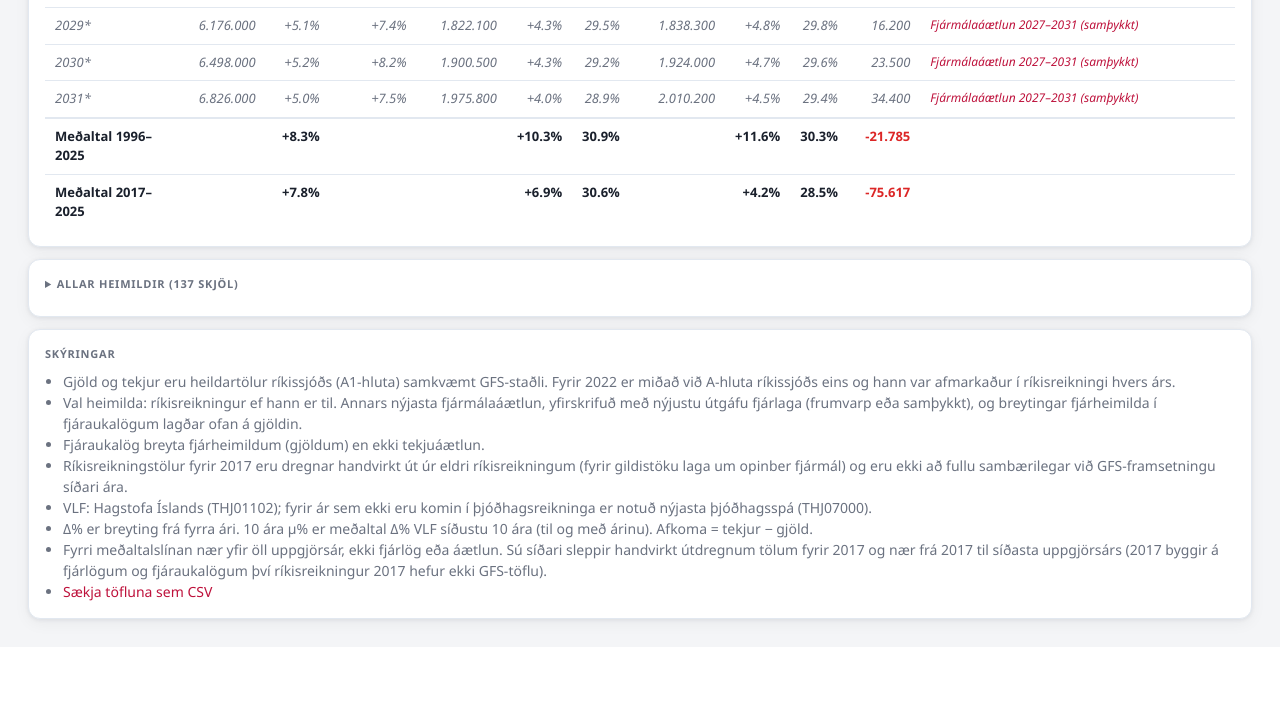
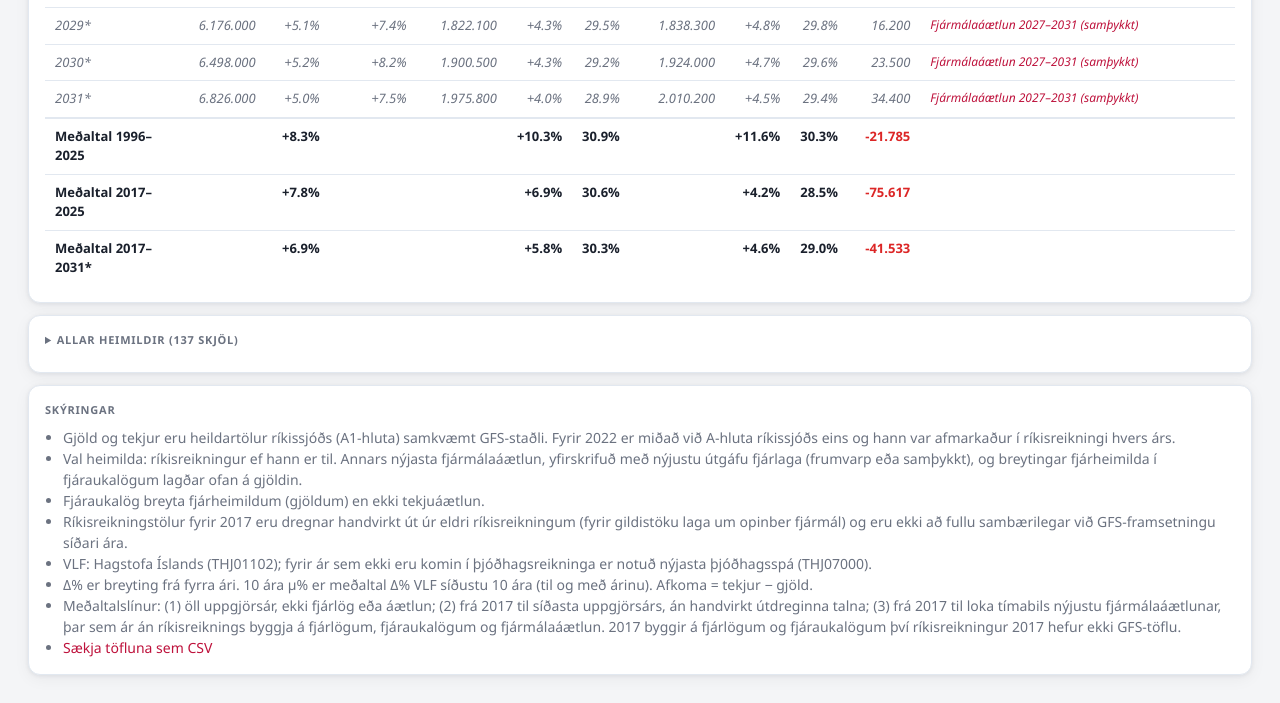
Before and after one commit to bjornlevi/opin-gogn, a Flask app: page /opinber-fjarmal/ in a window 1280 px wide. Shown: the part 1958-2661 px from the top of the page. Before the commit the page ends 2589 px from the top, so only its background shows below. Run offline with Flask 3, Linux system fonts and the light colour scheme.

Commit message:
Opinber fjármál: add 2017–end-of-fiscal-plan average row
Co-Authored-By: Claude Opus 5.5 <noreply@anthropic.com>

```diff
--- a/app.py
+++ b/app.py
@@ -3557,8 +3557,8 @@ def create_app() -> Flask:
 
         # Samantektarlínur eins og „Fyrir fjármálaáætlun“ í skjalinu: meðaltöl
         # yfir uppgjörsár (ekki fyrsta árið, sem hefur engar breytingar).
-        # Fyrri línan nær yfir öll ár, sú síðari aðeins ár sem eru ekki
-        # handvirkt dregin úr eldri ríkisreikningum (þ.e. frá 2017).
+        # 1) öll uppgjörsár, 2) uppgjörsár sem eru ekki handvirkt dregin úr eldri
+        # ríkisreikningum (frá 2017), 3) frá 2017 út fjármálaáætlunartímabilið.
         last_actual = max((r["year"] for r in rows if not r["aaetlun"]), default=None)
 
         def summarize(subset):
@@ -3571,7 +3571,7 @@ def create_app() -> Flask:
                 return sum(vals) / len(vals) if vals else None
 
             return {
-                "label": f"Meðaltal {hist[0]['year']}–{hist[-1]['year']}",
+                "label": f"Meðaltal {hist[0]['year']}–{hist[-1]['year']}{'*' if hist[-1]['aaetlun'] else ''}",
                 **{k: mean(k) for k in (
                     "vlf_chg", "gjold_chg", "gjold_vlf", "tekjur_chg", "tekjur_vlf", "afkoma")},
             }
@@ -3580,6 +3580,8 @@ def create_app() -> Flask:
             summarize([r for r in rows if not r["aaetlun"]]),
             summarize([r for r in rows if not r["handvirkt"]
                        and last_actual is not None and r["year"] <= last_actual]),
+            # Til loka tímabils nýjustu fjármálaáætlunar (síðasta ár í gögnunum).
+            summarize([r for r in rows if not r["handvirkt"]]),
         ) if s]
         first_plan = next((r["year"] for r in rows if r["aaetlun"]), None)
 
--- a/templates/opinber_fjarmal.html
+++ b/templates/opinber_fjarmal.html
@@ -138,7 +138,7 @@
       <li>Ríkisreikningstölur fyrir 2017 eru dregnar handvirkt út úr eldri ríkisreikningum (fyrir gildistöku laga um opinber fjármál) og eru ekki að fullu sambærilegar við GFS-framsetningu síðari ára.</li>
       <li>VLF: Hagstofa Íslands (THJ01102); fyrir ár sem ekki eru komin í þjóðhagsreikninga er notuð nýjasta þjóðhagsspá (THJ07000).</li>
       <li>Δ% er breyting frá fyrra ári. 10 ára μ% er meðaltal Δ% VLF síðustu 10 ára (til og með árinu). Afkoma = tekjur − gjöld.</li>
-      <li>Fyrri meðaltalslínan nær yfir öll uppgjörsár, ekki fjárlög eða áætlun. Sú síðari sleppir handvirkt útdregnum tölum fyrir 2017 og nær frá 2017 til síðasta uppgjörsárs (2017 byggir á fjárlögum og fjáraukalögum því ríkisreikningur 2017 hefur ekki GFS-töflu).</li>
+      <li>Meðaltalslínur: (1) öll uppgjörsár, ekki fjárlög eða áætlun; (2) frá 2017 til síðasta uppgjörsárs, án handvirkt útdreginna talna; (3) frá 2017 til loka tímabils nýjustu fjármálaáætlunar, þar sem ár án ríkisreiknings byggja á fjárlögum, fjáraukalögum og fjármálaáætlun. 2017 byggir á fjárlögum og fjáraukalögum því ríkisreikningur 2017 hefur ekki GFS-töflu.</li>
       <li><a href="?format=csv">Sækja töfluna sem CSV</a></li>
     </ul>
   </div>
```
